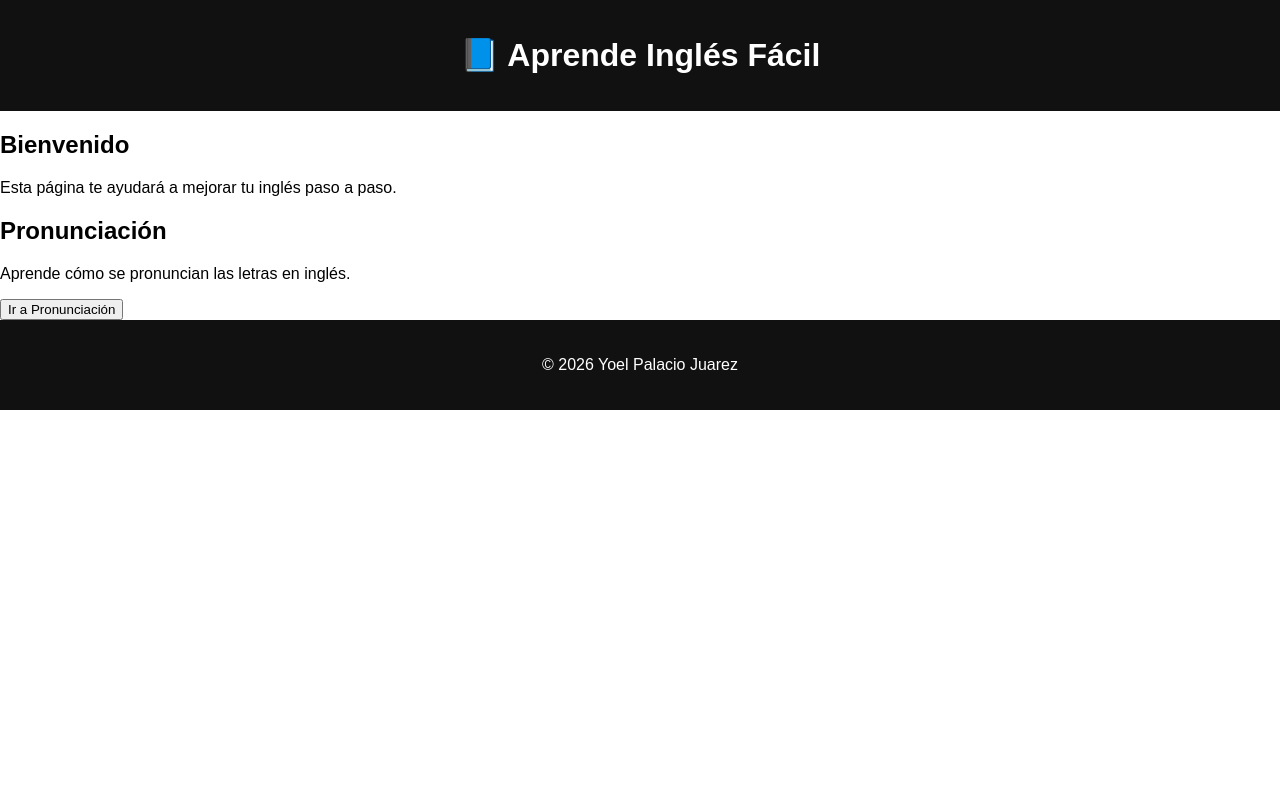
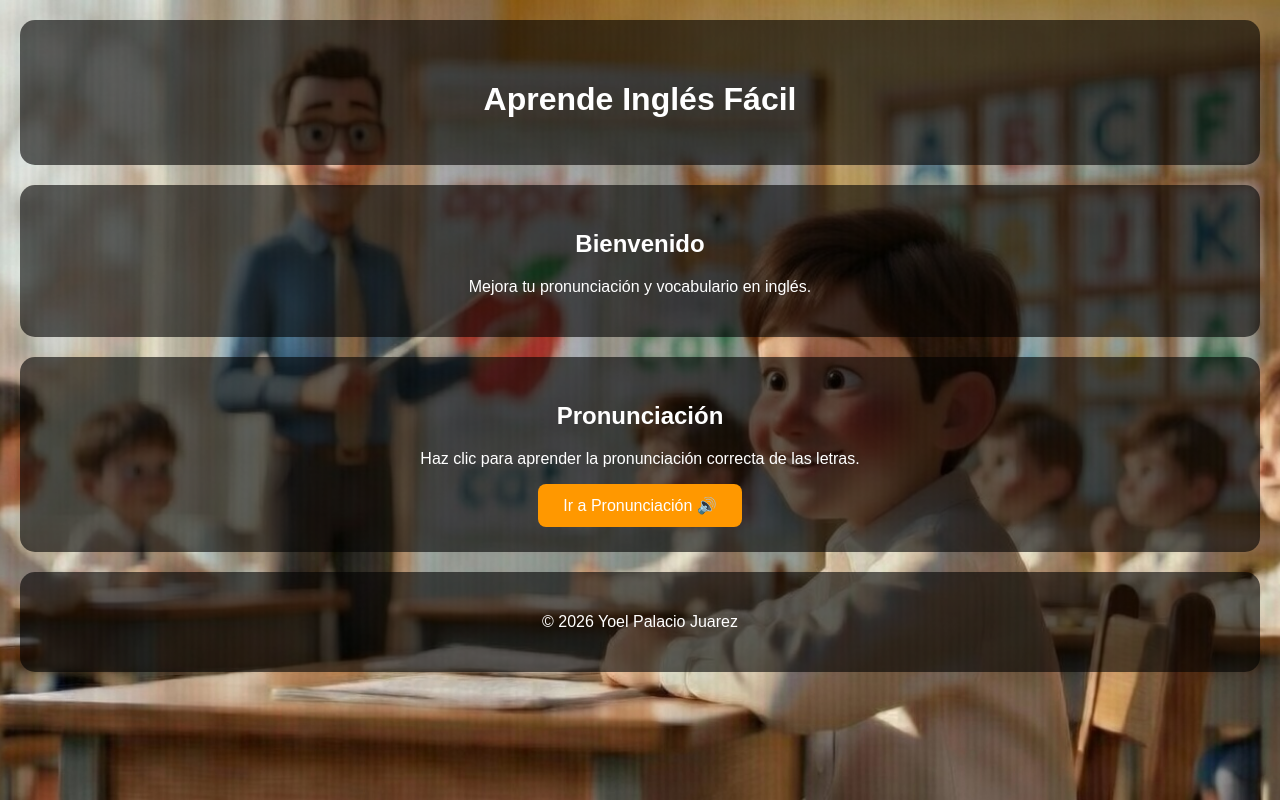
Before and after one commit to palaciojoel395-coder/ingles_web, a Flask app: page / in a window 1280 px wide. Run offline with Flask 3, Linux system fonts and the light colour scheme.

Commit message:
corrigiendo error en css

```diff
--- a/app.py
+++ b/app.py
@@ -2,12 +2,10 @@ from flask import Flask, render_template
 
 app = Flask(__name__)
 
-# Página principal
 @app.route('/')
 def index():
     return render_template('index.html')
 
-# Página de pronunciación
 @app.route('/pronunciacion')
 def pronunciacion():
     return render_template('pronunciacion.html')
--- a/static/style.css
+++ b/static/style.css
@@ -1,83 +1,40 @@
- body {
+body {
     margin: 0;
     font-family: Arial, sans-serif;
+    color: white;
+    text-align: center;
+
+    /* FONDO */
+    background-image: url("/static/imagenes/image.jpg");
+    background-size: cover;
+    background-position: center;
+    background-repeat: no-repeat;
+    background-attachment: fixed;
+}
+
+/* Capa oscura para que el texto se vea bien */
+header, section, footer {
+    background: rgba(0, 0, 0, 0.6);
+    margin: 20px;
+    padding: 25px;
+    border-radius: 15px;
 }
 
 header {
-    background: #111;
-    color: white;
-    padding: 15px;
-    text-align: center;
+    padding-top: 40px;
 }
 
-nav a {
+button {
+    padding: 12px 25px;
+    font-size: 16px;
+    background-color: #ff9800;
     color: white;
-    margin: 0 10px;
-    text-decoration: none;
+    border: none;
+    border-radius: 8px;
+    cursor: pointer;
+    transition: 0.3s;
 }
 
-nav a:hover {
-    color: #00c6ff;
+button:hover {
+    background-color: #e68900;
 }
-
-.container {
-    padding: 40px;
-}
-
-footer {
-    text-align: center;
-    padding: 20px;
-    background: #111;
-    color: white;
-}
-
-/* Hero */
-.hero {
-    text-align: center;
-    padding: 50px 20px;
-}
-
-.btn-pronunciation {
-    display: inline-block;
-    margin-top: 20px;
-    padding: 12px 25px;
-    background: #00c6ff;
-    color: white;
-    text-decoration: none;
-    border-radius: 10px;
-}
-
-.btn-pronunciation:hover {
-    background: #0072ff;
-}
-
-/* Pronunciación */
-.pronunciation-wrapper {
-    margin-top: 50px;
-    padding: 40px;
-    border-radius: 20px;
-    background: linear-gradient(-45deg, #0f2027, #203a43, #2c5364, #1c1c1c);
-    background-size: 400% 400%;
-    animation: gradientMove 12s ease infinite;
-    color: white;
-}
-
-@keyframes gradientMove {
-    0% {background-position: 0% 50%;}
-    50% {background-position: 100% 50%;}
-    100% {background-position: 0% 50%;}
-}
-
-.pronunciation-card {
-    margin-top: 30px;
-    padding: 30px;
-    border-radius: 15px;
-    background: rgba(255,255,255,0.08);
-}
-
-.word {
-    display: flex;
-    justify-content: space-between;
-    padding: 8px;
-    border-bottom: 1px solid rgba(255,255,255,0.2);
-}
--- a/templates/index.html
+++ b/templates/index.html
@@ -2,26 +2,27 @@
 <html lang="es">
 <head>
     <meta charset="UTF-8">
-    <title>Aprende Inglés Fácil</title>
+    <title>Aprende Inglés</title>
     <link rel="stylesheet" href="{{ url_for('static', filename='style.css') }}">
 </head>
 <body>
 
     <header>
-        <h1>📘 Aprende Inglés Fácil</h1>
+        <h1>Aprende Inglés Fácil</h1>
     </header>
 
     <section>
         <h2>Bienvenido</h2>
-        <p>Esta página te ayudará a mejorar tu inglés paso a paso.</p>
+        <p>Mejora tu pronunciación y vocabulario en inglés.</p>
     </section>
 
+    <!-- BOTÓN NUEVO -->
     <section>
         <h2>Pronunciación</h2>
-        <p>Aprende cómo se pronuncian las letras en inglés.</p>
+        <p>Haz clic para aprender la pronunciación correcta de las letras.</p>
 
         <a href="{{ url_for('pronunciacion') }}">
-            <button>Ir a Pronunciación</button>
+            <button>Ir a Pronunciación 🔊</button>
         </a>
     </section>
 
```
